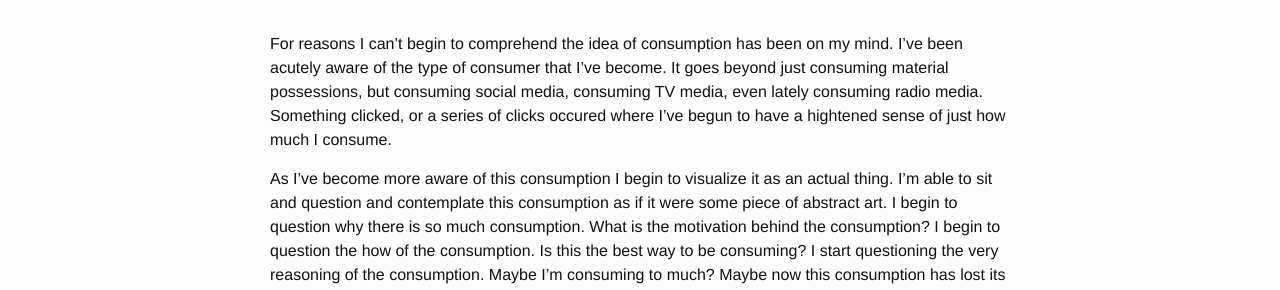
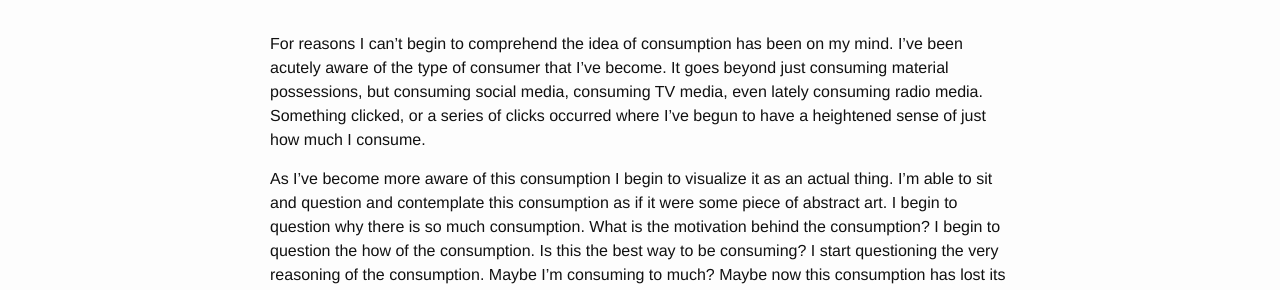
Before and after one commit to robertjuric/robertjuric.github.io, a Jekyll site: the page built from _posts/2016-11-20-consumption.markdown, in a window 1280 px wide. Shown: the part 168-458 px from the top of the page. Built offline with Jekyll 4.4.1, drawn with Linux system fonts in a browser that asks for light colours; comment, search, counter and statistics services are not loaded.

Commit message:
Resume and Blog Updates
Added certification to resume. Updating some grammatical and spelling
errors on blog posts.

```diff
--- a/_posts/2016-11-20-consumption.markdown
+++ b/_posts/2016-11-20-consumption.markdown
@@ -6,7 +6,7 @@
 - Blog
 ---
 
-For reasons I can't begin to comprehend the idea of consumption has been on my mind. I've been acutely aware of the type of consumer that I've become. It goes beyond just consuming material possessions, but consuming social media, consuming TV media, even lately consuming radio media. Something clicked, or a series of clicks occured where I've begun to have a hightened sense of just how much I consume.
+For reasons I can't begin to comprehend the idea of consumption has been on my mind. I've been acutely aware of the type of consumer that I've become. It goes beyond just consuming material possessions, but consuming social media, consuming TV media, even lately consuming radio media. Something clicked, or a series of clicks occurred where I've begun to have a heightened sense of just how much I consume.
 
 As I've become more aware of this consumption I begin to visualize it as an actual thing. I'm able to sit and question and contemplate this consumption as if it were some piece of abstract art. I begin to question why there is so much consumption. What is the motivation behind the consumption? I begin to question the how of the consumption. Is this the best way to be consuming? I start questioning the very reasoning of the consumption. Maybe I'm consuming to much? Maybe now this consumption has lost its appeal?
 
--- a/_posts/2017-09-12-social-media-policy.markdown
+++ b/_posts/2017-09-12-social-media-policy.markdown
@@ -16,7 +16,7 @@
 One of the things I struggled with was attempting to control my usage. If I just had more discipline I could control my usage and keep it manageable. I failed at this numerous times. I eventually accepted that I can't fully control my usage and it was best to cut it cold-turkey. I also heard an interview with David Goggins where he talked about our internal silence being lost in the noise today. I realized that even when I tried to manage my usage I was filling my downtime with social noise. Quitting social media has allowed me to rediscover my internal silence (at least after the kids goto bed).
 
 ### Examine Your Motives
-I always felt that Instagram was the lesser of the evils. I enjoyed viewing pictures of green gardens, and outdoor scenery. However that eventually devolved into following pictures of watches, Porsche 911s (beautiful cars btw), and other material goods. While some feeds are flat out advertisements I slowly awakened to the fact that all of the feeds I was following were attempting to influence my purchasing decisions. The subtly of some of it can be amazing. When the thought of quitting all social media crept into my mind I had to stop and ask myself why I had such a hard time giving up Instagram. Why did I have such a hard time letting go? After careful examination and some hard truth I had to accept that I had a problem with materialism. I liked these "things" and they were influencing my thoughts enough that I finally had enough.
+I always felt that Instagram was the lesser of the evils. I enjoyed viewing pictures of green gardens and outdoor scenery. However that eventually devolved into following pictures of watches, Porsche 911s (beautiful cars btw), and other material goods. While some feeds are flat out advertisements I slowly awakened to the fact that all of the feeds I was following were attempting to influence my purchasing decisions. The subtly of some of it can be amazing. When the thought of quitting all social media crept into my mind I had to stop and ask myself why I had such a hard time giving up Instagram. Why did I have such a hard time letting go? After careful examination and some hard truth I had to accept that I had a problem with materialism. I liked these "things" and they were influencing my thoughts enough that I finally had enough.
 
 ### Double-Down On IRL
 Maintaining real relationships in this day and age is difficult. When so many people are updating their social media feeds, no one feels the need to update people in real life. As I withdrew from social media I realized I would have to make a concerted effort if I wanted to keep in touch with friends. Instead of a passive acknowledgment of something happening in a friend's life I feel more connected when I get updates in real life.
```
Also changed, not shown: 3_resume.md (+1 -0 lines).
